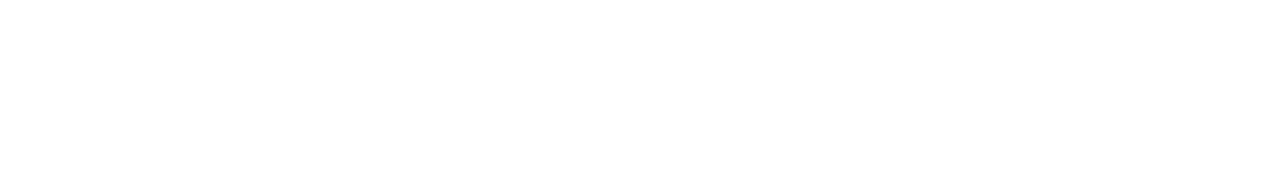
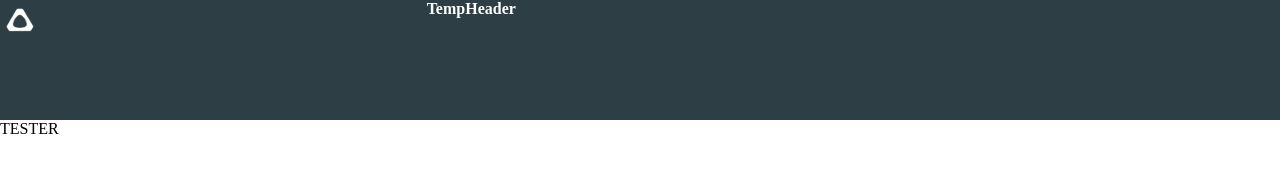
Before and after one commit to gyfu/VEFlokaverk, a plain HTML site: page index.html in a window 1280 px wide. Drawn offline with Linux system fonts and the light colour scheme.

Commit message:
Second init

```diff
--- a/index.html
+++ b/index.html
@@ -5,3 +5,12 @@
         <link rel="stylesheet" href="stylesheet.css">
         <meta charset="UTF-16" ></meta>
 </head>
+<header class="banner">
+<img src="vive-logo.png" alt="vive-logo" height="40" width="40">
+<h1>TempHeader</h1>
+</header>
+<main class="adal">
+ <p>TESTER</p>
+</main>
+<footer class="infobar">
+</footer>
--- a/stylesheet.css
+++ b/stylesheet.css
@@ -1,4 +1,7 @@
-html, body, div, span, applet, object, iframe, h1, h2, h3, h4, h5, h6, p, blockquote, pre, a, abbr, acronym, address, big, cite, code, del, dfn, em, font, img, ins, kbd, q, s, samp, small, strike, strong, sub, sup, tt, var, b, u, i, center, dl, dt, dd, ol, ul, li, fieldset, form, label, legend, caption {
+html, body, div, span, applet, object, iframe, h1, h2, h3, h4, h5,
+h6, p, blockquote, pre, a, abbr, acronym, address, big, cite,
+code, del, dfn, em, font, img, ins, kbd, q, s, samp, small,
+strike, strong, sub, sup, tt, var, b, u, i, center, dl, dt, dd, ol, ul, li, fieldset, form, label, legend, caption {
     margin: 0;
     padding: 0;
     border: 0;
@@ -8,3 +11,16 @@
     background: transparent;
     text-decoration: none;
 }
+.banner {
+        display: grid;
+        grid-template-columns: 1fr 1fr 1fr;
+        grid-template-rows: 1fr 1fr 1fr;
+        background-color: #2D3F44;
+        color: white;
+}
+.adal {
+        display: grid;
+        grid-template-columns: 1fr 1fr 1fr;
+        grid-template-rows: 1fr 1fr 1fr;
+        width: 100%;
+}
```
Also changed, not shown: vive-logo.png (added).
